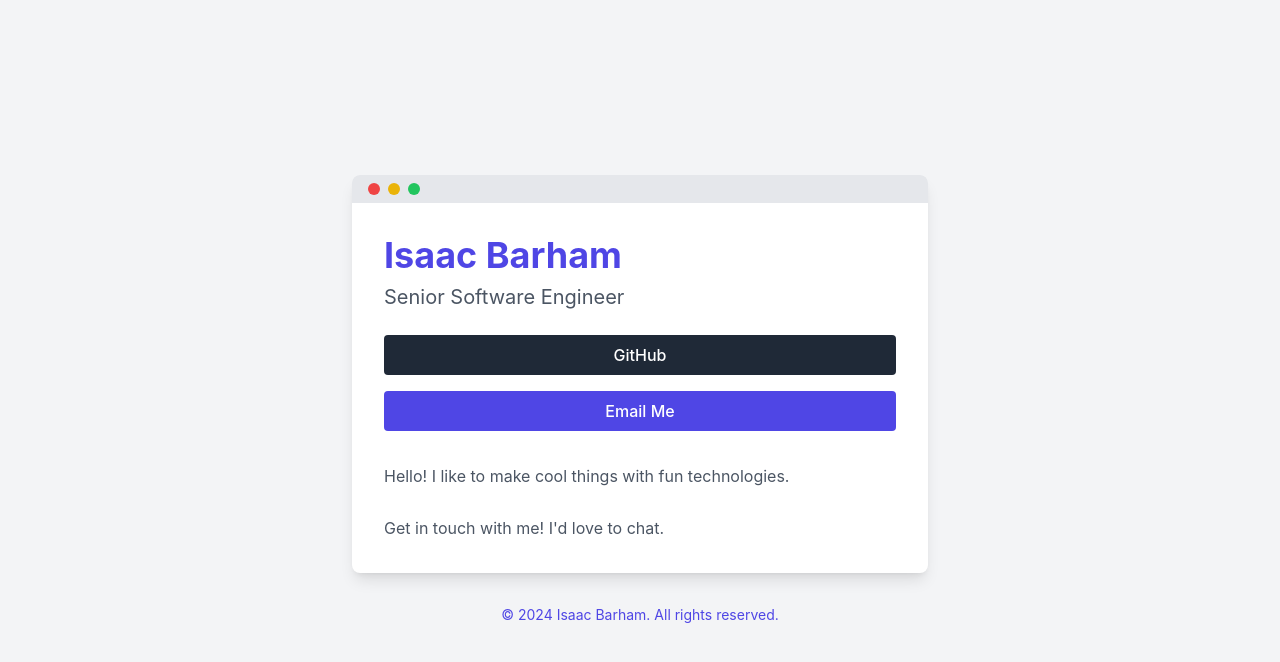
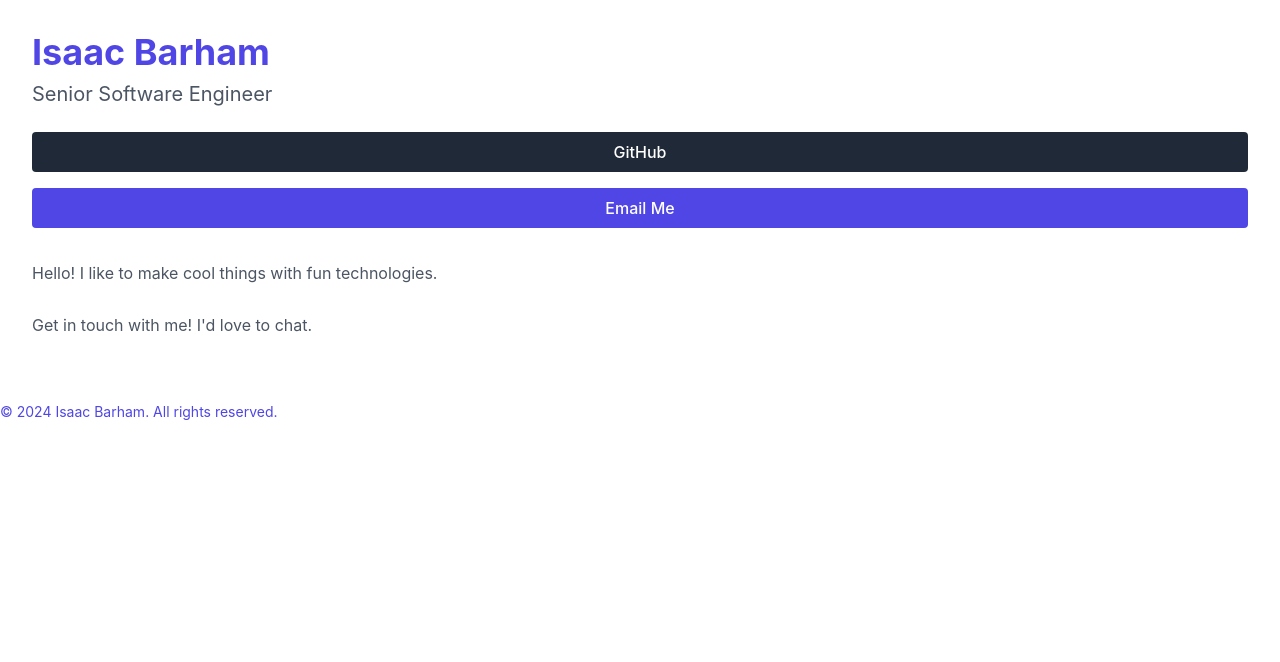
Before and after one commit to coffee-cake-isaac/isaac-landing, a React (Vite) app: page / in a window 1280 px wide. Shown: the top 662 px of the page. Built offline with nearby package versions, Linux system fonts and the light colour scheme.

Commit message:
Refactor landing page layout and content

```diff
--- a/src/landing.tsx
+++ b/src/landing.tsx
@@ -2,21 +2,19 @@ import React from 'react';
 
 const PersonalWebsite: React.FC = () => {
   return (
-    <div className="min-h-screen bg-gray-100 flex flex-col justify-center items-center p-4 md:p-8">
-      <main className="bg-white rounded-lg shadow-lg w-full max-w-md md:max-w-lg lg:max-w-xl overflow-hidden">
-        {/* macOS-style window bar */}
-        <div className="bg-gray-200 px-4 py-2 flex items-center">
-          <div className="flex space-x-2">
-            <div className="w-3 h-3 rounded-full bg-red-500"></div>
-            <div className="w-3 h-3 rounded-full bg-yellow-500"></div>
-            <div className="w-3 h-3 rounded-full bg-green-500"></div>
-          </div>
-        </div>
+    <div className="min-h-screen">
+      {/* macOS-style window bar */}
 
+      <main>
         {/* Content */}
         <div className="p-8">
-          <h1 className="text-3xl md:text-4xl font-bold mb-2 text-indigo-600">Isaac Barham</h1>
-          <p className="text-lg md:text-xl mb-6 text-gray-600">Senior Software Engineer</p>
+          <h1 className="text-3xl md:text-4xl font-bold mb-2 text-indigo-600">
+            Isaac Barham
+          </h1>
+
+          <p className="text-lg md:text-xl mb-6 text-gray-600">
+            Senior Software Engineer
+          </p>
 
           <div className="space-y-4 mb-8">
             <a
@@ -27,6 +25,7 @@ const PersonalWebsite: React.FC = () => {
             >
               GitHub
             </a>
+
             <a
               href="mailto:contact@isaacbarham.com"
               className="block w-full text-center bg-indigo-600 text-white py-2 rounded hover:bg-indigo-700 transition-colors"
@@ -36,7 +35,9 @@ const PersonalWebsite: React.FC = () => {
           </div>
 
           <p className="text-gray-600 leading-relaxed">
-            Hello! I like to make cool things with fun technologies. <br /><br />
+            Hello! I like to make cool things with fun technologies.
+            <br />
+            <br />
             Get in touch with me! I'd love to chat.
           </p>
         </div>
```
